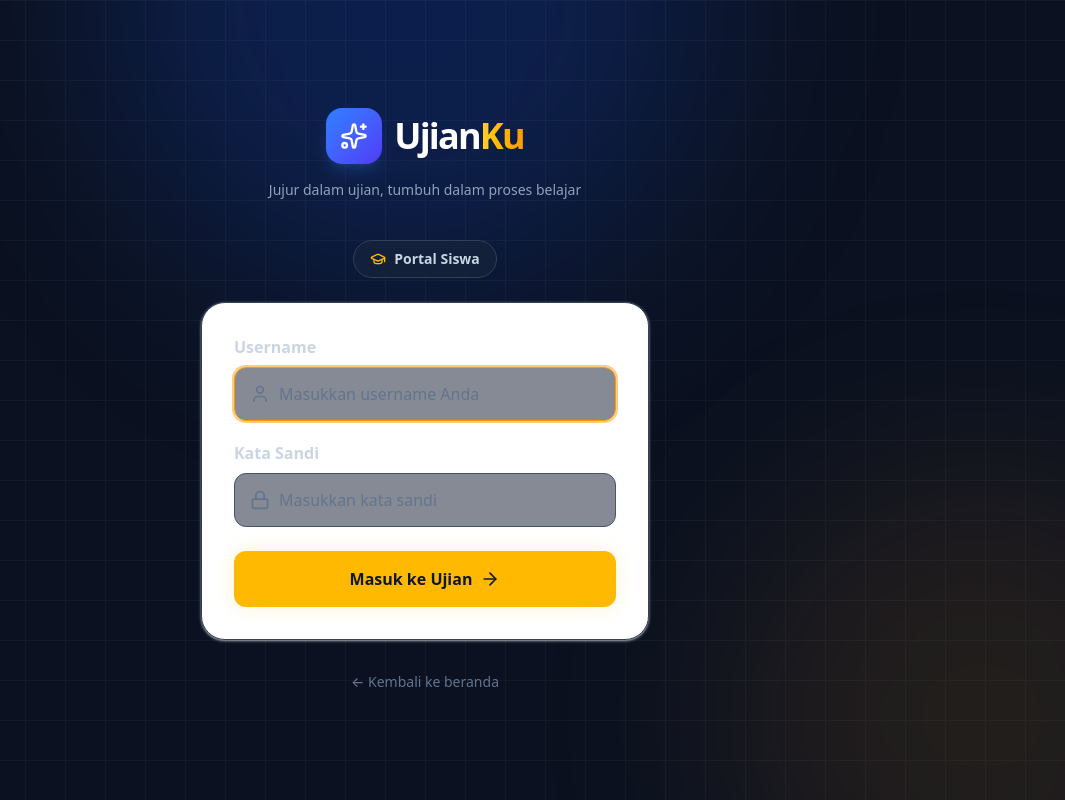
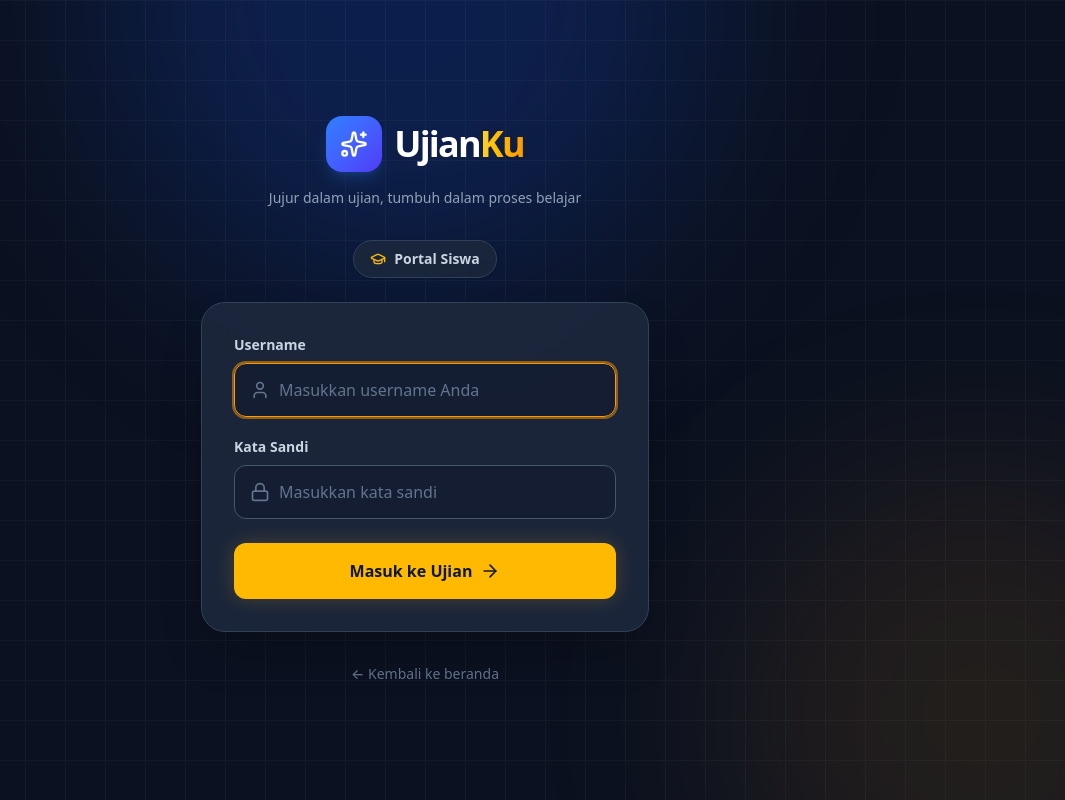
Before and after one commit to dedeyopi/ujianku-cbt, a Next.js app: page /siswa/login in a window 1280 px wide. Shown: the whole page, without its empty margins (215-1280 px from the left). Built offline with nearby package versions, Linux system fonts and the light colour scheme; no server answers.

Commit message:
UI: Mengubah kartu login siswa menjadi tema gelap yang clean dan kontras

```diff
--- a/app/siswa/login/page.tsx
+++ b/app/siswa/login/page.tsx
@@ -3,7 +3,6 @@
 import { useState } from "react";
 import { useRouter } from "next/navigation";
 import { GraduationCap, ArrowRight, AlertCircle, User, Sparkles, Lock } from "lucide-react";
-import { Card } from "../../components/Card";
 import { loginStudent } from "../../lib/auth";
 
 export default function LoginSiswaPage() {
@@ -42,7 +41,7 @@ export default function LoginSiswaPage() {
 
       <div className="w-full max-w-md relative animate-fade-in-up z-10">
         {/* Brand */}
-        <div className="text-center mb-10">
+        <div className="text-center mb-8">
           <div className="flex items-center justify-center gap-3 mb-4">
             <div className="w-14 h-14 rounded-2xl bg-gradient-to-br from-blue-500 to-indigo-600 shadow-lg shadow-blue-500/20 flex items-center justify-center">
               <Sparkles className="w-7 h-7 text-white" />
@@ -55,15 +54,16 @@ export default function LoginSiswaPage() {
         </div>
 
         <div className="text-center mb-6">
-          <div className="inline-flex items-center gap-2 px-4 py-2 rounded-full bg-slate-800/50 border border-slate-700 text-slate-300 text-sm font-semibold backdrop-blur-sm">
+          <div className="inline-flex items-center gap-2 px-4 py-2 rounded-full bg-slate-800/80 border border-slate-700 text-slate-300 text-sm font-semibold backdrop-blur-sm shadow-sm">
             <GraduationCap className="w-4 h-4 text-amber-400" /> Portal Siswa
           </div>
         </div>
 
-        <Card className="p-8 bg-slate-800/80 backdrop-blur-xl border border-slate-700 shadow-2xl rounded-3xl">
+        {/* KARTU LOGIN GELAP (Clean & Glassmorphism) */}
+        <div className="p-8 bg-slate-800/90 backdrop-blur-xl border border-slate-700 shadow-2xl rounded-3xl">
           <div className="space-y-5">
             <div>
-              <label className="block text-base font-semibold text-slate-300 mb-2">Username</label>
+              <label className="block text-sm font-semibold text-slate-300 mb-2">Username</label>
               <div className="relative">
                 <User className="w-5 h-5 text-slate-500 absolute left-4 top-1/2 -translate-y-1/2" />
                 <input
@@ -80,7 +80,7 @@ export default function LoginSiswaPage() {
             </div>
 
             <div>
-              <label className="block text-base font-semibold text-slate-300 mb-2">Kata Sandi</label>
+              <label className="block text-sm font-semibold text-slate-300 mb-2">Kata Sandi</label>
               <div className="relative">
                 <Lock className="w-5 h-5 text-slate-500 absolute left-4 top-1/2 -translate-y-1/2" />
                 <input
@@ -109,7 +109,7 @@ export default function LoginSiswaPage() {
           >
             {loading ? "Memeriksa..." : "Masuk ke Ujian"} <ArrowRight className="w-5 h-5 ml-2" />
           </button>
-        </Card>
+        </div>
 
         <div className="text-center mt-8">
           <a href="/" className="text-sm font-medium text-slate-500 hover:text-white transition flex items-center justify-center gap-2">
```
